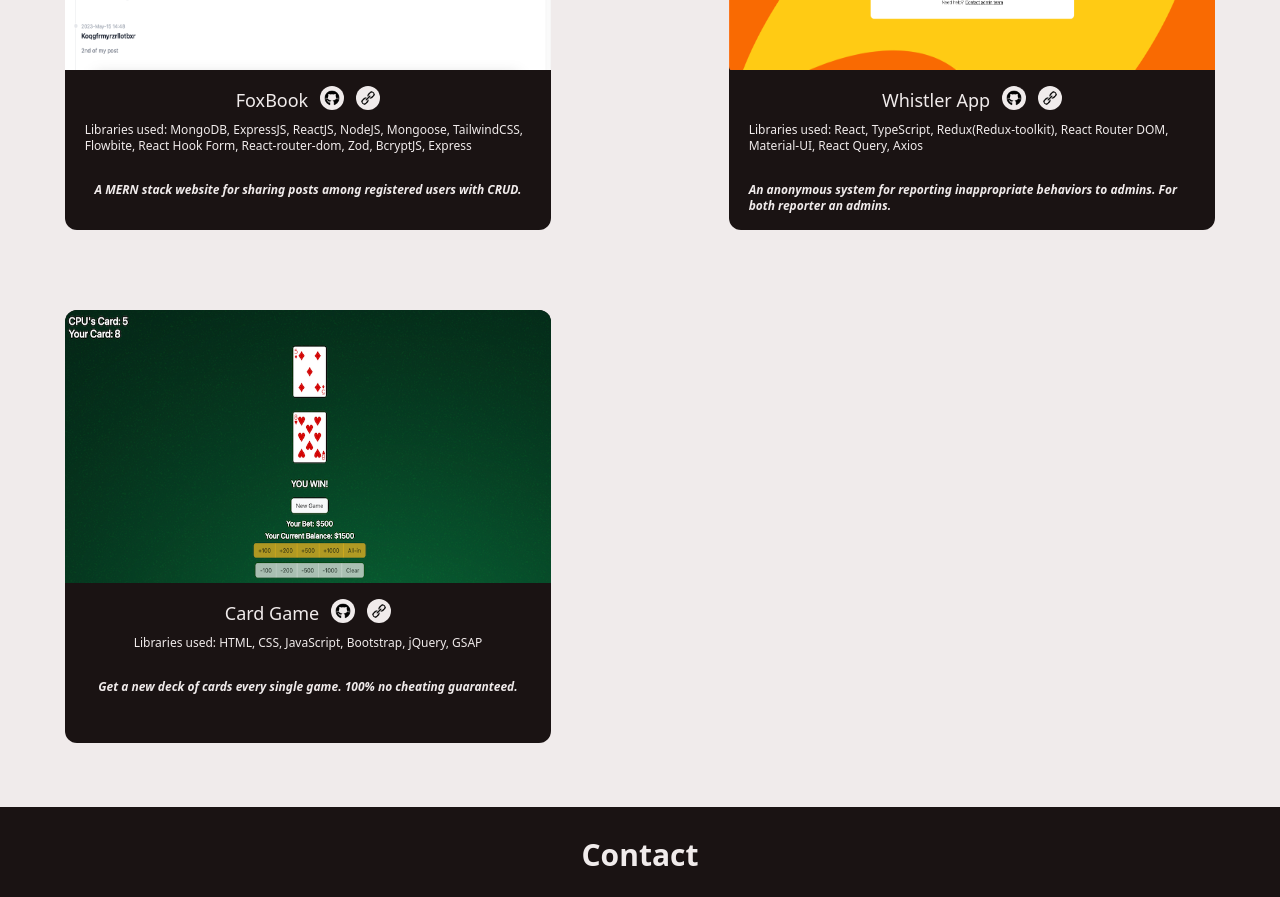
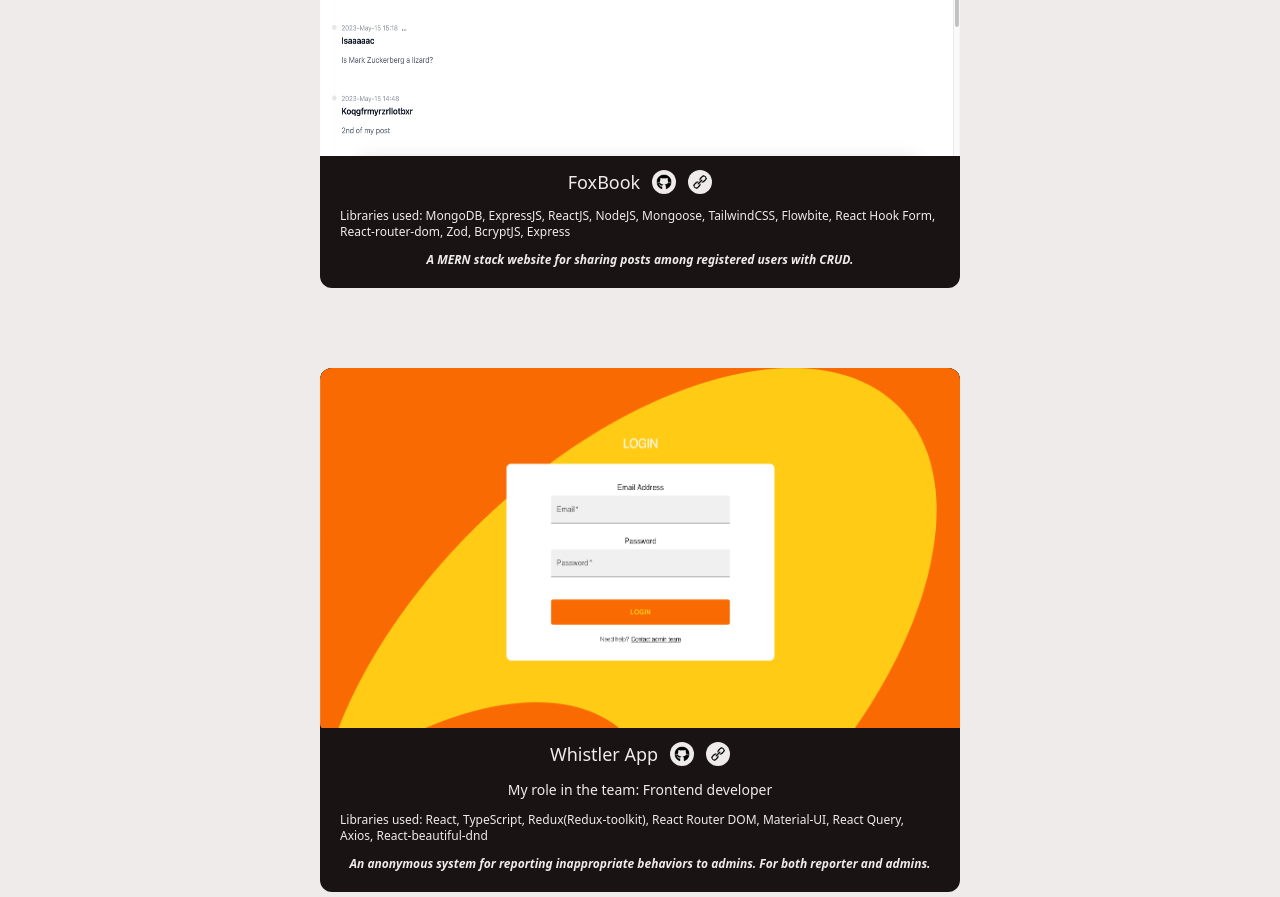
Before and after one commit to isaacrundev/portfolio, a React (Vite) app: page / in a window 1280 px wide. Shown: the part 1900-2797 px from the top of the page. Built offline with nearby package versions, Linux system fonts and the light colour scheme; a web font is replaced by a local one.

Commit message:
Changed layout of showcases and made some minor changes on Hero

```diff
--- a/src/components/BackToTop.tsx
+++ b/src/components/BackToTop.tsx
@@ -12,7 +12,7 @@ const BackToTop = () => {
       // className="fixed inline-block p-1 uppercase transition duration-150 ease-in-out bg-gray-200 rounded-full shadow-md w-14 h-14 hover:bg-gray-300 hover:shadow-lg focus:bg-gray-200 focus:shadow-lg focus:outline-none focus:ring-0 active:bg-gray-300 active:shadow-lg bottom-5 right-5"
       id="btn-back-to-top"
       onClick={handleClick}
-      className="fixed inline-block p-1 uppercase transition duration-150 ease-in-out bg-white rounded-full shadow-md w-14 h-14 hover:bg-gray-300 hover:shadow-lg focus:bg-gray-200 focus:shadow-lg focus:outline-none focus:ring-0 active:bg-gray-300 active:shadow-lg bottom-5 right-5"
+      className="fixed inline-block p-1 uppercase transition duration-150 ease-in-out bg-white rounded-full shadow-md w-14 h-14 hover:bg-gray-300 hover:shadow-lg focus:bg-gray-200 focus:shadow-lg focus:outline-none focus:ring-0 active:bg-gray-300 active:shadow-2xl bottom-5 right-5"
     >
       {/* <img src={topBtn} className="object-contain bg-transparent w-9" /> */}
       <img src={topBtn} className="object-contain w-8 bg-white" />
--- a/src/components/Header.tsx
+++ b/src/components/Header.tsx
@@ -5,7 +5,7 @@ type Props = {
 const Header = ({ children }: Props) => {
   return (
     <div id="header" className="absolute z-10 flex flex-row w-full">
-      <nav className="flex flex-row gap-5 py-4">{children}</nav>
+      <nav className="flex flex-row gap-5 py-4 ">{children}</nav>
     </div>
   );
 };
--- a/src/components/Showcase.tsx
+++ b/src/components/Showcase.tsx
@@ -7,6 +7,7 @@ type Props = {
   screenshots: string[];
   deployedUrl: string;
   githubUrl: string;
+  role?: string;
 };
 
 const Showcase = ({
@@ -16,9 +17,10 @@ const Showcase = ({
   screenshots,
   deployedUrl,
   githubUrl,
+  role,
 }: Props) => {
   return (
-    <div className="flex flex-col w-5/6 mx-auto bg-white">
+    <div className="flex flex-col w-5/6 max-w-3xl mx-auto bg-white">
       <div className="overflow-hidden rounded-t-xl">
         <a href={deployedUrl} target="_blank">
           <img
@@ -27,8 +29,8 @@ const Showcase = ({
           />
         </a>
       </div>
-      <div className="flex flex-col w-full h-48 px-5 sm:h-40 rounded-b-xl">
-        <div className="flex gap-3 pt-4 pb-2">
+      <div className="flex flex-col w-full gap-3 px-5 min-h-fit rounded-b-xl">
+        <div className="flex items-center justify-center gap-3 pt-3">
           <p className="text-lg font-medium text-primary-500">{name}</p>
           <a className="w-6 " href={githubUrl} target="_blank">
             <img
@@ -43,14 +45,18 @@ const Showcase = ({
             />
           </a>
         </div>
+        {role && (
+          <div>
+            <p className="text-sm text-gray-200 ">
+              My role in the team: {role}
+            </p>
+          </div>
+        )}
         <div>
           <p className="text-xs text-gray-200 ">Libraries used: {libraries}</p>
         </div>
-        <div>
-          <p className="pt-5 mt-2 text-xs italic font-bold text-gray-700">
-            {" "}
-            {desc}
-          </p>
+        <div className="pb-5">
+          <p className="text-xs italic font-bold text-gray-700 ">{desc}</p>
         </div>
       </div>
     </div>
--- a/src/layouts/Hero.tsx
+++ b/src/layouts/Hero.tsx
@@ -4,18 +4,18 @@ const Hero = () => {
   return (
     <section
       id="main"
-      className="z-0 flex flex-col justify-center min-h-screen"
+      className="flex flex-col items-center justify-center min-h-screen"
     >
-      <div className="flex flex-col gap-5">
+      <div className="flex flex-col justify-center gap-5">
         <motion.p
           initial="hidden"
           whileInView="visible"
           variants={{
-            hidden: { opacity: 0, x: 300 },
+            hidden: { opacity: 0, x: 200 },
             visible: { opacity: 1, x: 0 },
           }}
           transition={{ duration: 1 }}
-          className="text-2xl bg-transparent lg:text-5xl font-notoSans"
+          className="text-2xl lg:text-5xl font-notoSans"
         >
           Hi, there! I AM
         </motion.p>
@@ -23,11 +23,11 @@ const Hero = () => {
           initial="hidden"
           whileInView="visible"
           variants={{
-            hidden: { opacity: 0, x: 300 },
+            hidden: { opacity: 0, x: 250 },
             visible: { opacity: 1, x: 0 },
           }}
           transition={{ duration: 1 }}
-          className="text-5xl bg-transparent lg:text-9xl"
+          className="text-5xl lg:text-9xl"
         >
           Isaac Wu
         </motion.p>
@@ -39,7 +39,7 @@ const Hero = () => {
             visible: { opacity: 1, x: 0 },
           }}
           transition={{ duration: 1 }}
-          className="bg-transparent lg:text-8xl"
+          className="text-5xl lg:text-8xl"
         >
           A Web Developer
         </motion.p>
--- a/src/layouts/Showcases.tsx
+++ b/src/layouts/Showcases.tsx
@@ -23,12 +23,13 @@ const showcaseData = [
   },
   {
     name: "Whistler App",
-    desc: "An anonymous system for reporting inappropriate behaviors to admins. For both reporter an admins.",
+    desc: "An anonymous system for reporting inappropriate behaviors to admins. For both reporter and admins.",
     libraries:
-      "React, TypeScript, Redux(Redux-toolkit), React Router DOM, Material-UI, React Query, Axios",
+      "React, TypeScript, Redux(Redux-toolkit), React Router DOM, Material-UI, React Query, Axios, React-beautiful-dnd",
     screenshots: [whistlerApp1, whistlerApp2, whistlerApp3],
     deployedUrl: "https://dev-whistler-app.vercel.app/login",
     githubUrl: "https://github.com/WMAD-0522-Final-Project",
+    role: "Frontend developer",
   },
   {
     name: "Card Game",
@@ -51,7 +52,8 @@ const Showcases = () => {
             Showcases
           </p>
         </div>
-        <div className="flex flex-col gap-20 pb-16 bg-white lg:grid lg:grid-cols-2">
+        {/* <div className="flex flex-col gap-20 pb-16 bg-white lg:grid lg:grid-cols-2"> */}
+        <div className="flex flex-col gap-20 pb-16 bg-white">
           {showcaseData.map((item) => (
             <Showcase
               key={item.name}
@@ -61,6 +63,7 @@ const Showcases = () => {
               screenshots={item.screenshots}
               deployedUrl={item.deployedUrl}
               githubUrl={item.githubUrl}
+              role={item.role}
             />
           ))}
         </div>
```
